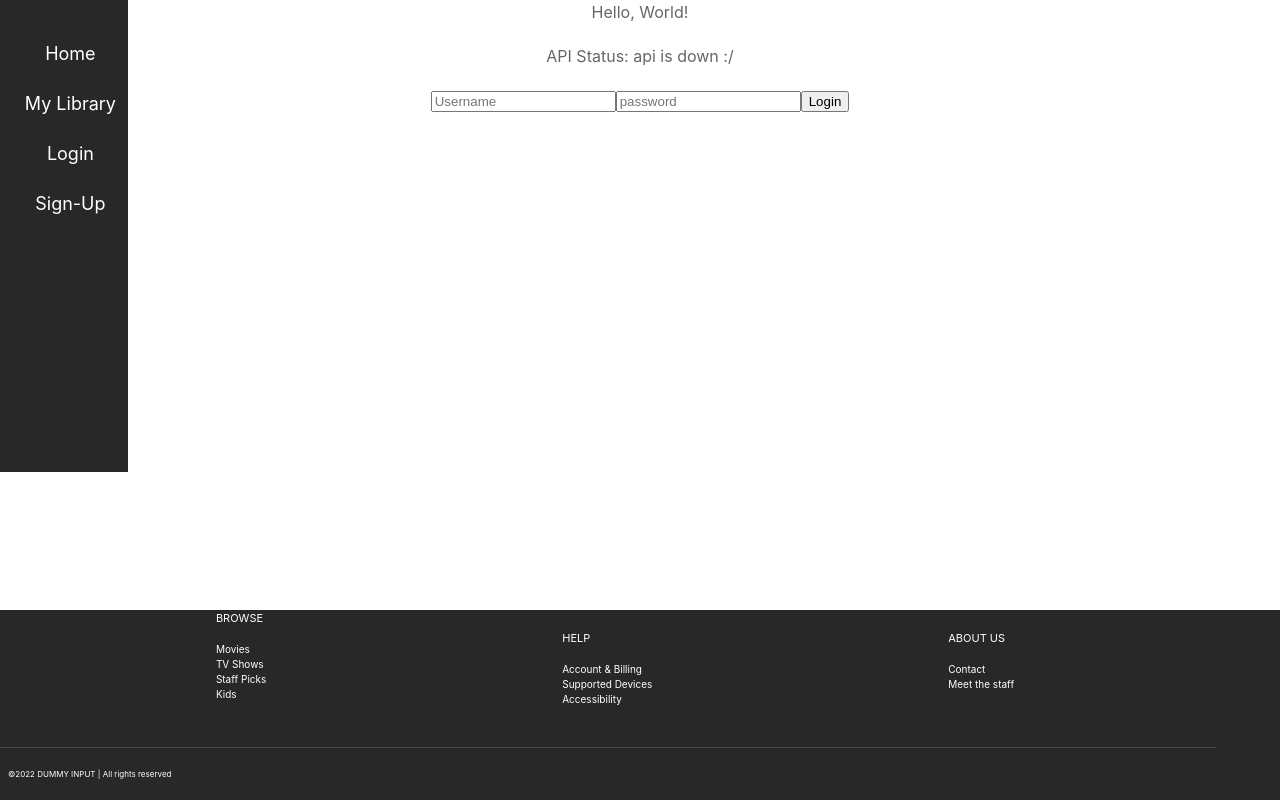
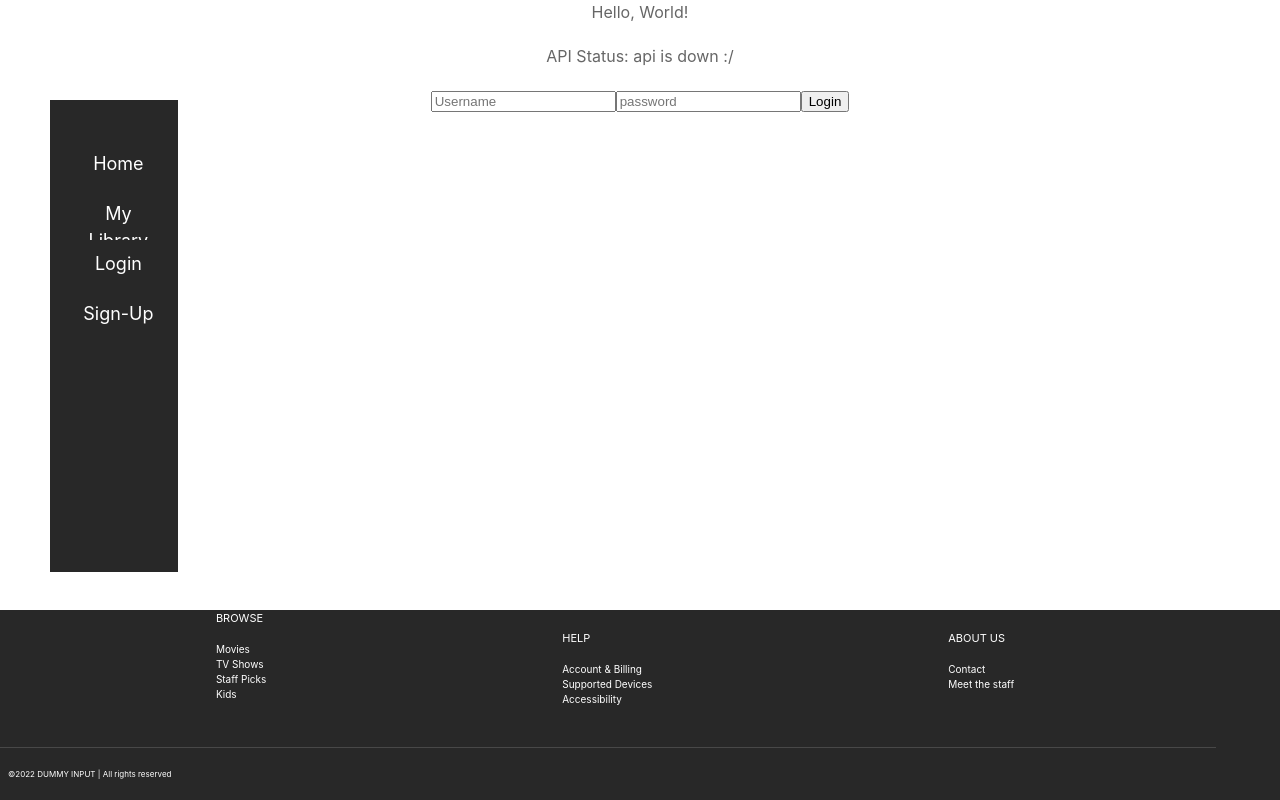
Before and after one commit to pjjwGraceShopper/GraceShopper, a React (Create React App) app: page /login in a window 1280 px wide. Built offline with nearby package versions, Linux system fonts and the light colour scheme; no server answers.

Commit message:
commit changed in side bar

```diff
--- a/src/style/App.css
+++ b/src/style/App.css
@@ -112,6 +112,8 @@ hr {
   width: 10%;
   height: 59vh;
   background: #282828 ;
+  margin-left: 50px;
+  margin-top: 100px;
 }
 
 #sidebar-column {
@@ -121,9 +123,9 @@ hr {
 }
 
 #sidebar-container {
-  padding:0px;
+  padding:20px;
   margin: 0px;
-  margin-top: 30px;
+  margin-top: 20px;
   height:100%;
 }
 
```
